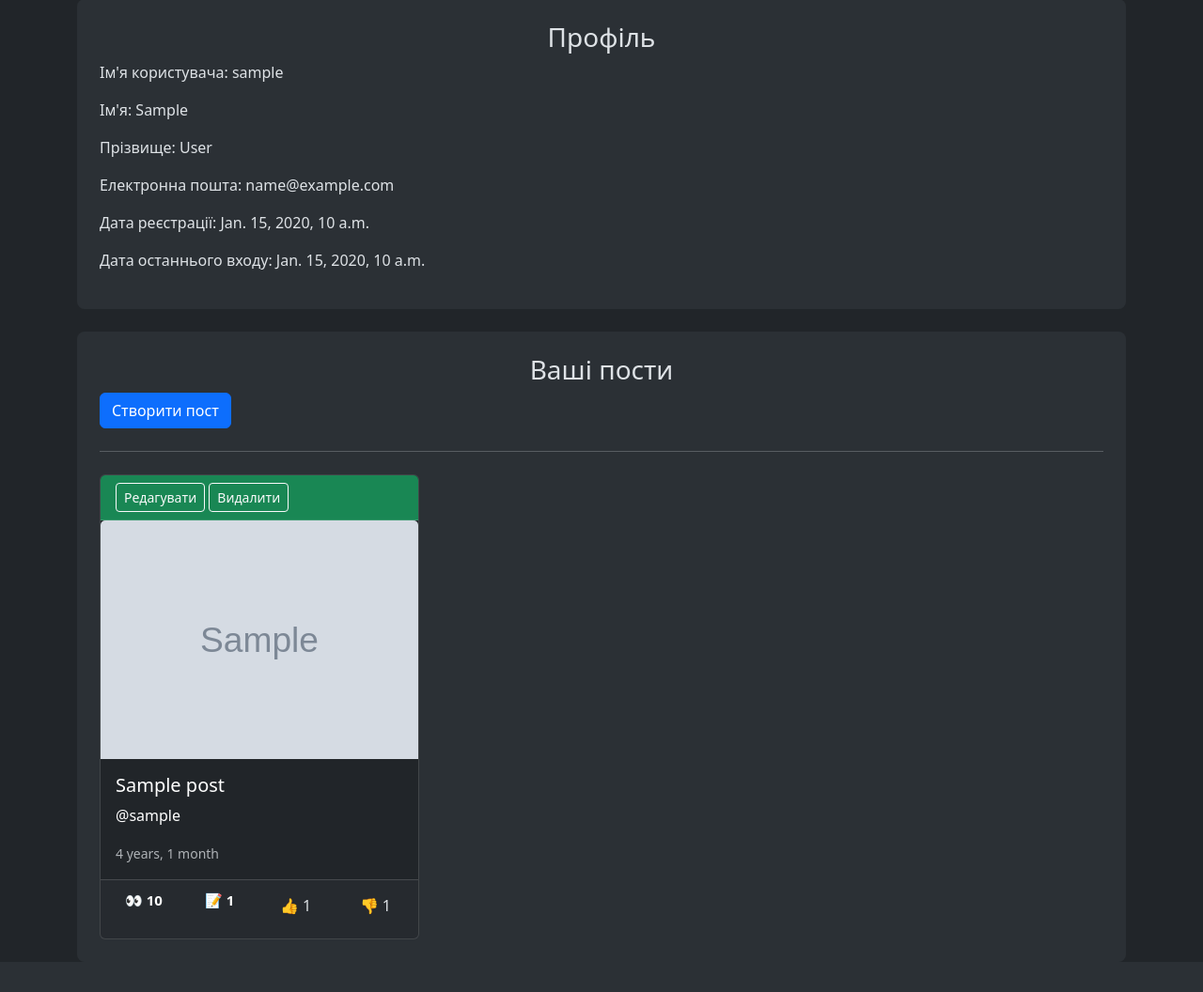
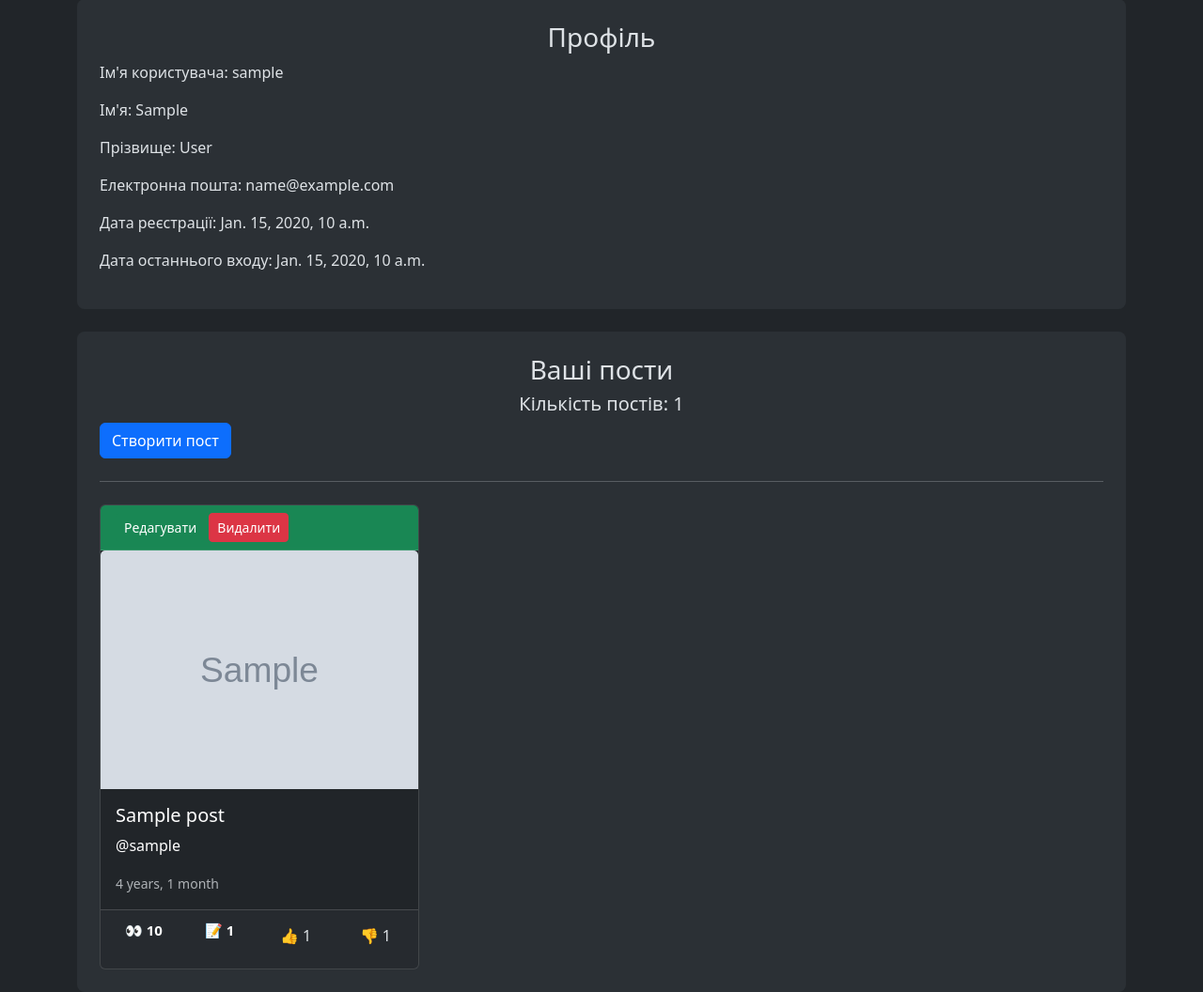
Before and after one commit to BadViFi/Django_sitee, a Django app: page /members/profile/ in a window 1280 px wide. Shown: the part 122-1178 px from the top of the page at 94% size. Before the commit the page ends 1122 px from the top, so only its background shows below. Run offline with Django 5.2, Linux system fonts and the light colour scheme; a user stored in the database is signed in; tables that the repository leaves empty hold one stand-in row (values such as "Sample post"); grey boxes marked "Sample" are stand-in pictures.

Commit message:
change_color

```diff
--- a/apps/blog/templates/blog/index.html
+++ b/apps/blog/templates/blog/index.html
@@ -13,7 +13,7 @@
 
     <div class="mt-3 rounded-3 bg-body-tertiary p-4">
         <h3>Блог</h3>
-        <h1>Всего опубликовано постов: {{post_count}} </h1>
+        {% comment %} <h1>Всего опубликовано постов: {{post_count}} </h1> {% endcomment %}
     <button type="button" class="btn btn-primary" data-bs-toggle="modal" data-bs-target="#exampleModal" style="background-color: #4e4e4e; color: white; border-color: #4e4e4e;">
         Створити пост
     </button>
--- a/apps/blog/views.py
+++ b/apps/blog/views.py
@@ -21,13 +21,10 @@ def index(request):
     counter = Post.objects.count()
 
 
-
-
     context = {
         'posts': posts,
         'form': create_form,
         'post_count' : counter
-
     }
 
     return render(request, 'blog/index.html', context)
--- a/apps/members/templates/members/profile.html
+++ b/apps/members/templates/members/profile.html
@@ -1,4 +1,5 @@
 {% extends 'base.html' %}
+
 
 {% block title %}Профіль{% endblock %}
 
@@ -19,6 +20,9 @@
 </div>
 <div class="mt-4 rounded-3 bg-body-tertiary p-4">
         <h3 class="text-center">Ваші пости</h3>
+        <center>
+        <h5>Кількість постів: {{counter}} </h5>
+        </center>
         <button type="button" class="btn btn-primary" data-bs-toggle="modal" data-bs-target="#exampleModal">
                 Створити пост
              </button>
@@ -26,11 +30,12 @@
         <div class="row g-4">
             {% for post in user.posts.all %}
                 <div class="col-4">
-                    <div class="card">
+                      <div class="card">
                         <div class="card-header {% if post.is_published %}bg-success{% else %}bg-warning{% endif %} text-white">
-                            <a href="" class="btn btn-sm btn-outline-light">Редагувати</a>
-                                <a href="{% url 'blog:delete_post' post.id %}" class="btn btn-sm btn-outline-light">Видалити</a>
-                        </div>
+                          <a href="" class="btn btn-sm btn-success">Редагувати</a>
+                          <a href="{% url 'blog:delete_post' post.id %}" class="btn btn-sm btn-danger">Видалити</a>
+                      </div>
+
                         <a href="{% url 'blog:post' post.id %}" class="text-decoration-none text-white">
                         <img src="{{post.image.url}}" class="card-img-top" alt="...">
                         <div class="card-body">
--- a/apps/members/views.py
+++ b/apps/members/views.py
@@ -4,6 +4,7 @@ from django.contrib.auth.models import User
 from django.contrib.auth.forms import  AuthenticationForm
 from django.contrib.auth.decorators import login_required
 from django.contrib import messages
+from apps.blog.models import Post
 
 
 from .forms import UserCreateForm
@@ -55,7 +56,8 @@ def signup_view(request):
 def profile_view(request):
     form_create_post = PostForm()
     context = {
-        'form_create_post': form_create_post
+        'form_create_post': form_create_post,
+        'counter' : Post.objects.filter(is_published=True).count()
     }
 
     return render(request, 'members/profile.html', context)
```
Also changed, not shown: apps/members/urls.py (line endings or trailing spaces), media/post_images/Снимок_экрана_2024-01-24_195146_t8rLOm4.png (added).
